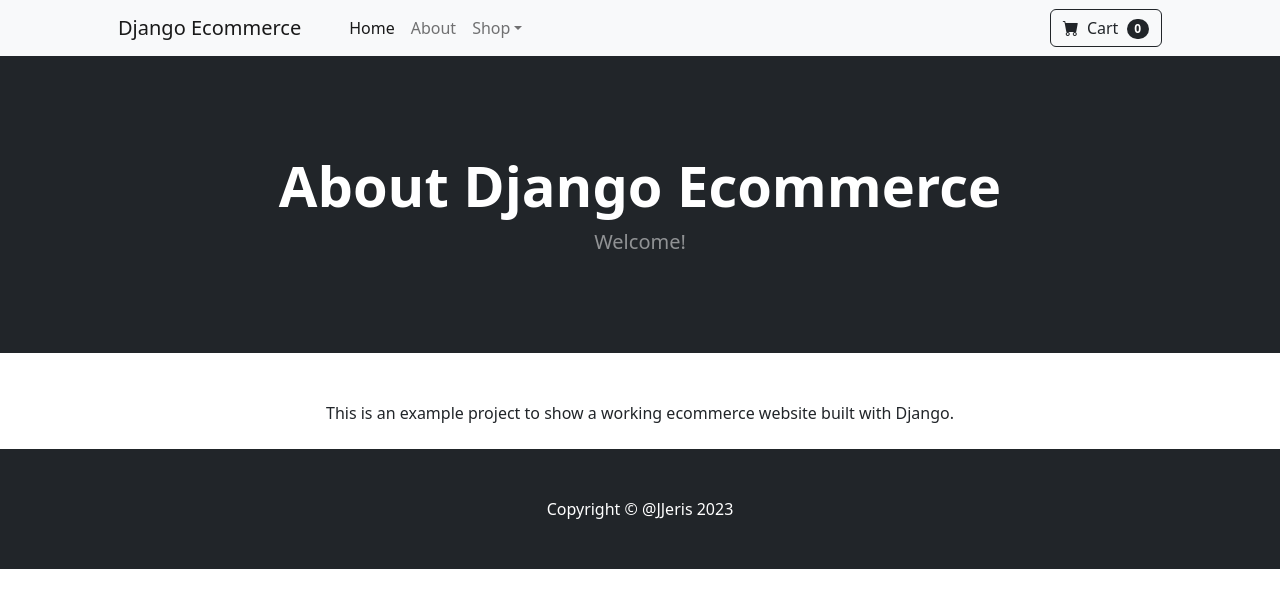
After one commit to JJeris/django-ecommerce, a Django app: page /about/ in a window 1280 px wide. The commit adds this page. Shown: the top 608 px of the page. Run offline with Django 5.2, Linux system fonts and the light colour scheme; some libraries are stand-ins or nearby versions.

Commit message:
Finish episode 6 - templating

```diff
--- /dev/null
+++ b/ecom/store/templates/about.html
@@ -0,0 +1,31 @@
+{% extends 'base.html' %}
+{% comment %}
+"Extend this home.html file into the base.html file."
+Needs to be the first tab in the template file.
+{% endcomment %}
+
+{% block content %}
+
+<!-- Header-->
+<header class="bg-dark py-5">
+    <div class="container px-4 px-lg-5 my-5">
+        <div class="text-center text-white">
+            <h1 class="display-4 fw-bolder">About Django Ecommerce</h1>
+            <p class="lead fw-normal text-white-50 mb-0">Welcome!</p>
+        </div>
+    </div>
+</header>
+
+<div class="container">
+    <div class="row">
+        <center>
+            <div class="col-8">
+                <br><br>
+                This is an example project to show a working ecommerce website built with Django.
+                <br><br>
+            </div>
+        </center>
+    </div>
+</div>
+
+{% endblock %}
--- /dev/null
+++ b/ecom/store/templates/base.html
@@ -0,0 +1,39 @@
+{% load static %}
+
+<!DOCTYPE html>
+<html lang="en">
+    <head>
+        <meta charset="utf-8" />
+        <meta name="viewport" content="width=device-width, initial-scale=1, shrink-to-fit=no" />
+        <meta name="description" content="" />
+        <meta name="author" content="" />
+        <title>Django Ecommerce | JJeris</title>
+        <!-- Favicon-->
+        <link rel="icon" type="image/x-icon" href="{% static 'assets/favicon.ico' %}" />
+        <!-- Bootstrap icons-->
+        <link href="https://cdn.jsdelivr.net/npm/bootstrap-icons@1.5.0/font/bootstrap-icons.css" rel="stylesheet" />
+        <!-- Core theme CSS (includes Bootstrap)-->
+        <link href="{% static 'css/styles.css' %}" rel="stylesheet" />
+    </head>
+    <body>
+        {% include 'navbar.html' %}
+
+        {% comment %}
+        This is the base template of our page.
+        Anything that extends it will be placed between the block
+        tags.
+        {% endcomment %}
+        {% block content %}
+
+        {% endblock %}
+
+        <!-- Footer-->
+        <footer class="py-5 bg-dark">
+            <div class="container"><p class="m-0 text-center text-white">Copyright &copy; @JJeris 2023</p></div>
+        </footer>
+        <!-- Bootstrap core JS-->
+        <script src="https://cdn.jsdelivr.net/npm/bootstrap@5.2.3/dist/js/bootstrap.bundle.min.js"></script>
+        <!-- Core theme JS-->
+        <script src="{% static 'js/scripts.js' %}"></script>
+    </body>
+</html>
--- /dev/null
+++ b/ecom/store/templates/navbar.html
@@ -0,0 +1,29 @@
+<!-- Navigation-->
+<nav class="navbar navbar-expand-lg navbar-light bg-light">
+    <div class="container px-4 px-lg-5">
+        <a class="navbar-brand" href="{% url 'home' %}">Django Ecommerce</a>
+        <button class="navbar-toggler" type="button" data-bs-toggle="collapse" data-bs-target="#navbarSupportedContent" aria-controls="navbarSupportedContent" aria-expanded="false" aria-label="Toggle navigation"><span class="navbar-toggler-icon"></span></button>
+        <div class="collapse navbar-collapse" id="navbarSupportedContent">
+            <ul class="navbar-nav me-auto mb-2 mb-lg-0 ms-lg-4">
+                <li class="nav-item"><a class="nav-link active" aria-current="page" href="{% url 'home' %}">Home</a></li>
+                <li class="nav-item"><a class="nav-link" href="{% url 'about' %}">About</a></li>
+                <li class="nav-item dropdown">
+                    <a class="nav-link dropdown-toggle" id="navbarDropdown" href="#" role="button" data-bs-toggle="dropdown" aria-expanded="false">Shop</a>
+                    <ul class="dropdown-menu" aria-labelledby="navbarDropdown">
+                        <li><a class="dropdown-item" href="#!">All Products</a></li>
+                        <li><hr class="dropdown-divider" /></li>
+                        <li><a class="dropdown-item" href="#!">Popular Items</a></li>
+                        <li><a class="dropdown-item" href="#!">New Arrivals</a></li>
+                    </ul>
+                </li>
+            </ul>
+            <form class="d-flex">
+                <button class="btn btn-outline-dark" type="submit">
+                    <i class="bi-cart-fill me-1"></i>
+                    Cart
+                    <span class="badge bg-dark text-white ms-1 rounded-pill">0</span>
+                </button>
+            </form>
+        </div>
+    </div>
+</nav>
--- a/ecom/store/urls.py
+++ b/ecom/store/urls.py
@@ -19,4 +19,5 @@ from . import views
 
 urlpatterns = [
     path('', views.home, name='home'),
+    path('about/', views.about, name='about'),
 ]
--- a/ecom/store/views.py
+++ b/ecom/store/views.py
@@ -1,7 +1,27 @@
 from django.shortcuts import render
 from .models import Product
 
-# Create your views here.
+
 def home(request):
+    """
+    The home page.
+
+    Args:
+        request (?): The request for the home page.
+
+    Returns:
+        home.html: The home page for the website.
+    """
     products = Product.objects.all
     return render(request, 'home.html', {'products': products})
+
+
+def about(request):
+    """
+    The about me page.
+
+    Args:
+        request (_type_): _description_
+    """
+
+    return render(request, 'about.html', {})
```
Also changed, not shown: ecom/store/templates/home.html (+8 -56 lines), README.md.
